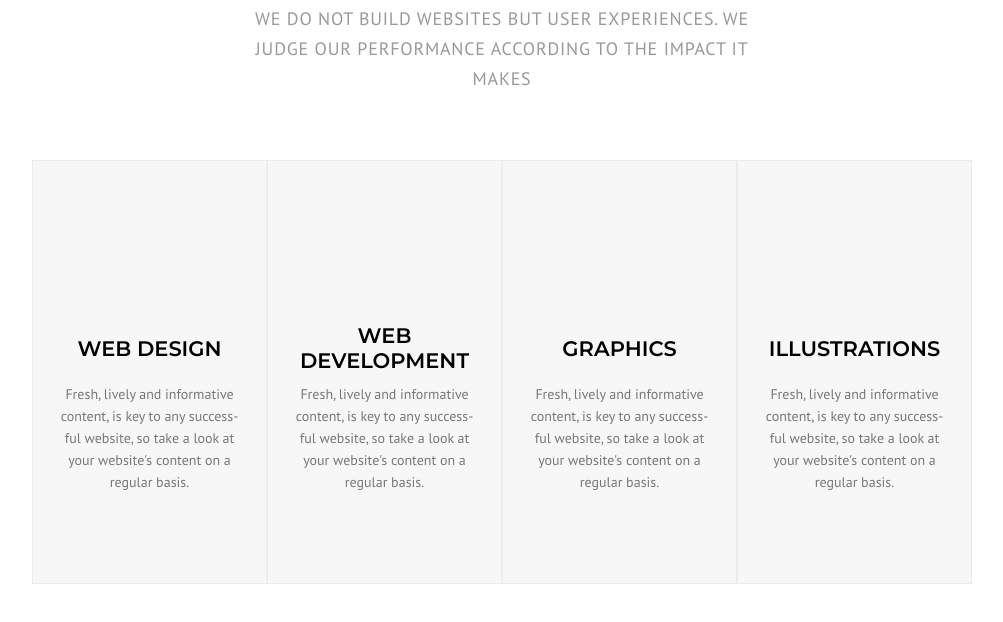
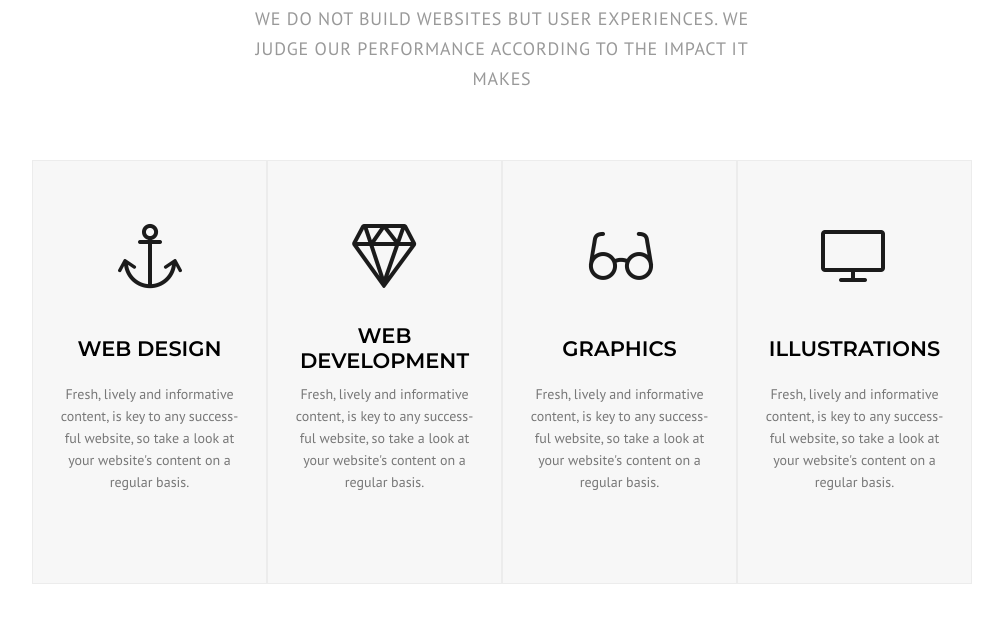
Before and after one commit to zhdnva/myhomework, a plain HTML site: page hw7/task1/index.html in a window 1280 px wide. Shown: the part 256-878 px from the top of the page, without its empty margins (138-1141 px from the left). Drawn offline with Linux system fonts and the light colour scheme; the site is published under a folder, as on GitHub Pages, so addresses that start at the root find nothing.

Commit message:
Fix task1 icons

```diff
--- a/hw7/task1/css/style.css
+++ b/hw7/task1/css/style.css
@@ -93,7 +93,7 @@ main {
   margin: 0 auto;
   width: 80px;
   height: 70px;
-  background-image: url(/img/sprite.png);
+  background-image: url(../img/sprite.png);
   background-repeat: no-repeat;
   margin-bottom: 32px;
 }
```
